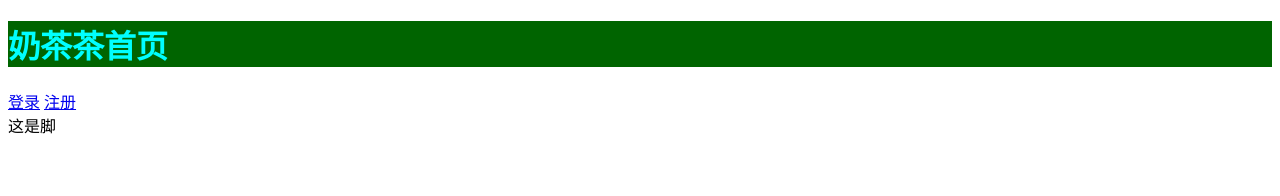
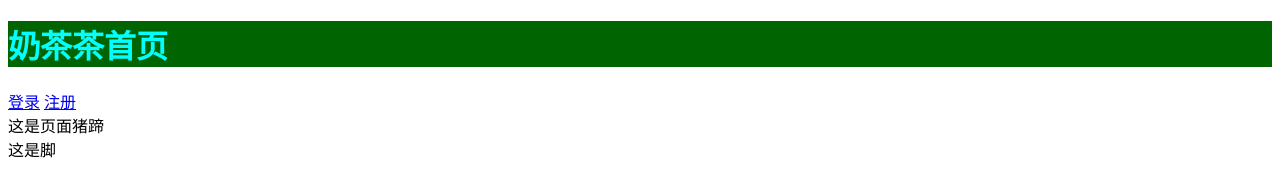
Before and after one commit to xuzhaoyang-github/AOAOAO, a plain HTML site: page src/index.html in a window 1280 px wide. Drawn offline with Linux system fonts and the light colour scheme.

Commit message:
刚刚满足了产品经理

```diff
--- a/src/index.html
+++ b/src/index.html
@@ -18,6 +18,9 @@
     <h1>奶茶茶首页</h1>
     <a href="./html/login.html">登录</a>
     <a href="./html/register.html">注册</a>
+    <main>
+        这是页面猪蹄
+    </main>
     <footer>
         这是脚
     </footer>
```
